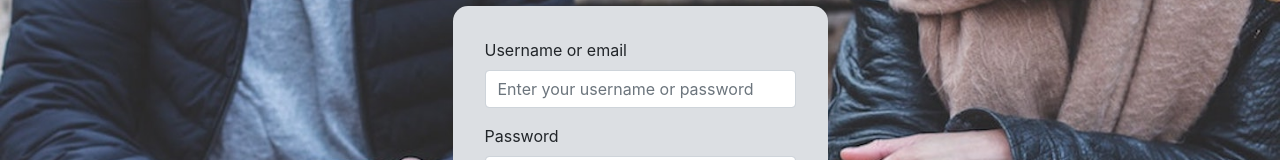
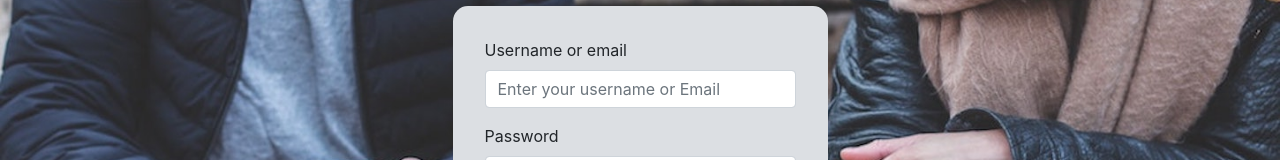
Before and after one commit to mauduran/Live-Chat-App, a React (Create React App) app: page /login in a window 1280 px wide. Shown: the part 232-392 px from the top of the page. Built offline with nearby package versions, Linux system fonts and the light colour scheme.

Commit message:
Fixed input placeholder for login component

```diff
--- a/src/components/LoginMessage/LoginMessage.js
+++ b/src/components/LoginMessage/LoginMessage.js
@@ -11,7 +11,7 @@ const Login = () => {
                 <Form>
                     <FormGroup>
                         <Label for="usernameLogin">Username or email</Label>
-                        <Input type="text" name="username" id="usernameLogin" placeholder="Enter your username or password" />
+                        <Input type="text" name="username" id="usernameLogin" placeholder="Enter your username or Email" />
                     </FormGroup>
                     <FormGroup>
                         <Label for="passwordLogin">Password</Label>
```
